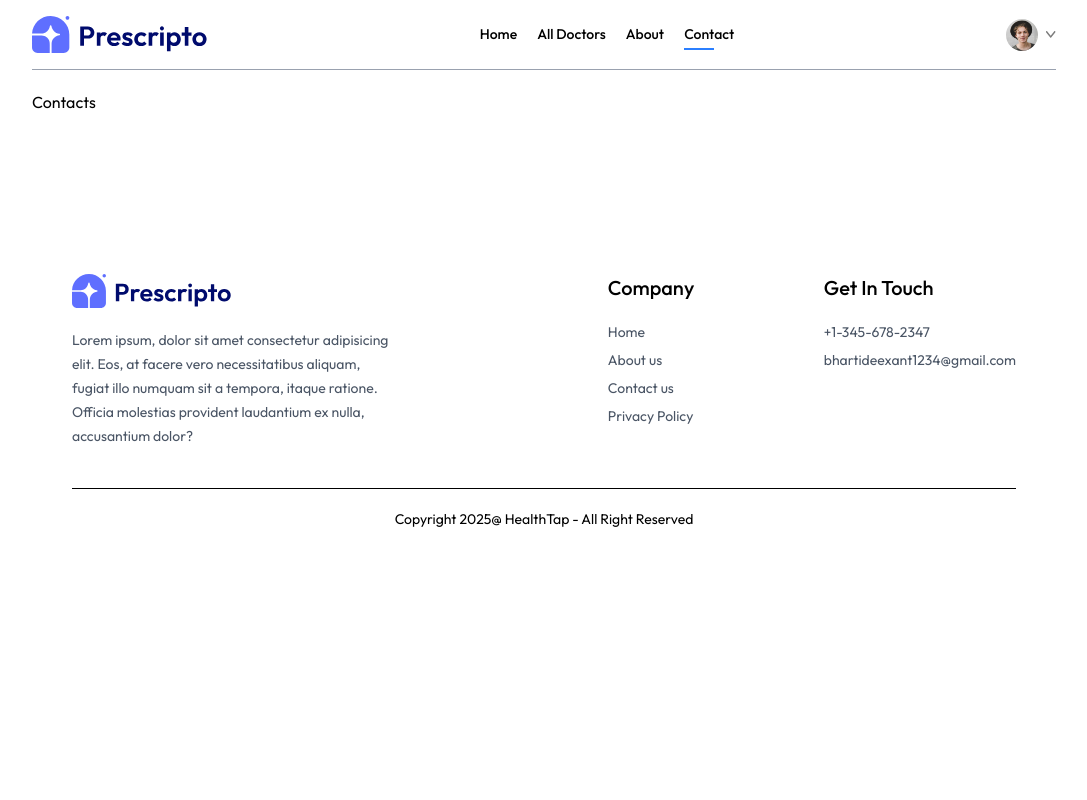
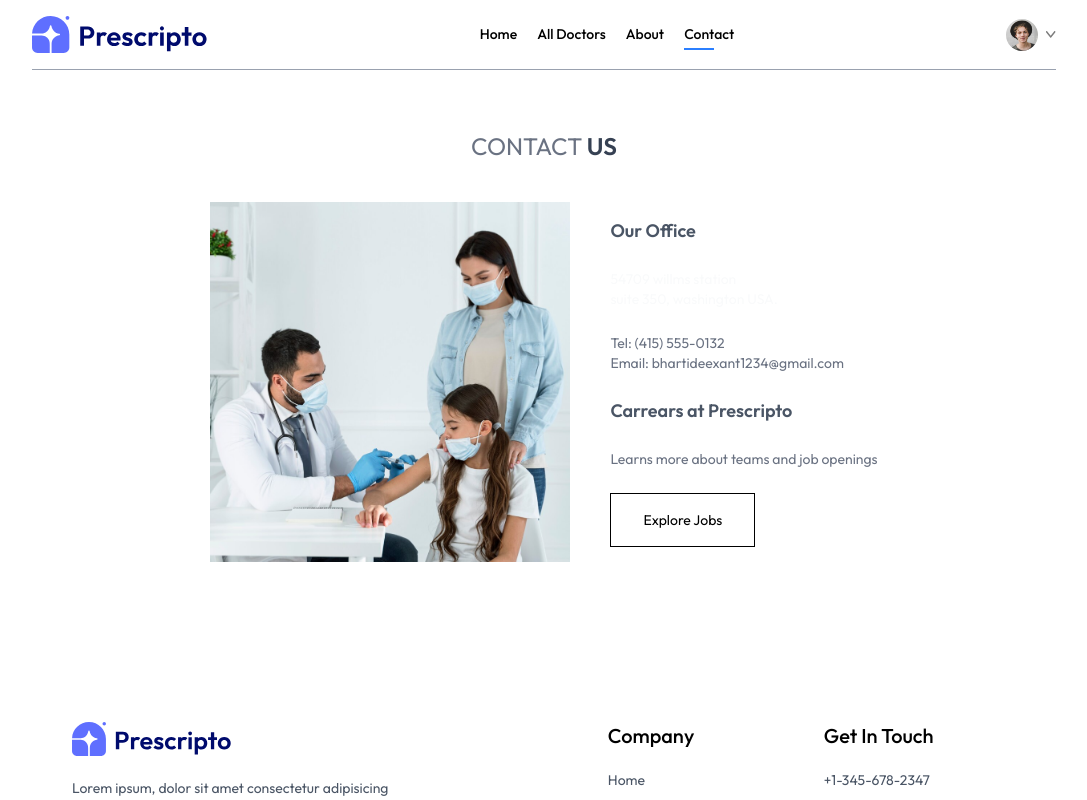
Before and after one commit to DeexantBharti/Doctor-appointment-booking-system, a React (Vite) app in the folder client/: page /contact in a window 1280 px wide. Shown: the top 800 px of the page, without its empty margins (96-1183 px from the left). Built offline with nearby package versions, Linux system fonts and the light colour scheme.

Commit message:
about page creation.

```diff
--- a/client/src/App.jsx
+++ b/client/src/App.jsx
@@ -4,7 +4,7 @@ import Home from './pages/Home.jsx'
 import Doctors from './pages/Doctors.jsx'
 import Login from './pages/Login.jsx'
 import About from './pages/About.jsx'
-import Contacts from './pages/Contacts.jsx'
+import Contact from './pages/Contact.jsx'
 import MyProfile from './pages/MyProfile.jsx'
 import MyAppointments from './pages/MyAppointments.jsx'
 import Appointment from './pages/Appointment.jsx'
@@ -21,7 +21,7 @@ export default function App() {
       <Route path='/doctors/:speciality' element={<Doctors/>} />
       <Route path='/login' element={<Login/>} />
       <Route path='/about' element={<About/>} />
-      <Route path='/contact' element={<Contacts/>} />
+      <Route path='/contact' element={<Contact/>} />
       <Route path='/my-profile' element={<MyProfile/>} />
       <Route path='/my-appointment' element={<MyAppointments/>} />
       <Route path='/appointment/:docId' element={<Appointment/>} />
--- /dev/null
+++ b/client/src/pages/Contact.jsx
@@ -0,0 +1,23 @@
+import React from 'react'
+import { assets } from '../assets/assets.js'
+
+export default function Contact() {
+  return (
+    <div>
+        <div className='text-center text-2xl pt-10 text-gray-500'>
+            <p>CONTACT <span className='text-gray-700 font-semibold'>US</span></p>
+        </div>
+        <div className='my-10 flex flex-col justify-center md:flex-row gap-10 mb-28 text-sm'>
+            <img className='w-full md:max-w-[360px]' src={assets.contact_image} alt="" />
+            <div className='flex flex-col justify-center items-start gap-6'>
+                <p className='font-semibold text-lg text-gray-600'>Our Office</p>
+                <p className='text-gray-50'>54709 willms station <br />suite 350, washington USA.</p>
+                <p className='text-gray-500'>Tel: (415) 555-0132 <br /> Email: bhartideexant1234@gmail.com</p>
+                <p className='font-semibold text-lg text-gray-600'>Carrears at Prescripto</p>
+                <p className='text-gray-500'>Learns more about teams and job openings</p>
+                <button className='border border-black px-8 py-4 text-sm hover:bg-black hover:text-white translate-all duration-500 cursor-pointer'>Explore Jobs</button>
+            </div>
+        </div>
+    </div>
+  )
+}
--- a/client/src/pages/Contacts.jsx
+++ /dev/null
@@ -1,7 +0,0 @@
-import React from 'react'
-
-export default function Contacts() {
-  return (
-    <div>Contacts</div>
-  )
-}
```
